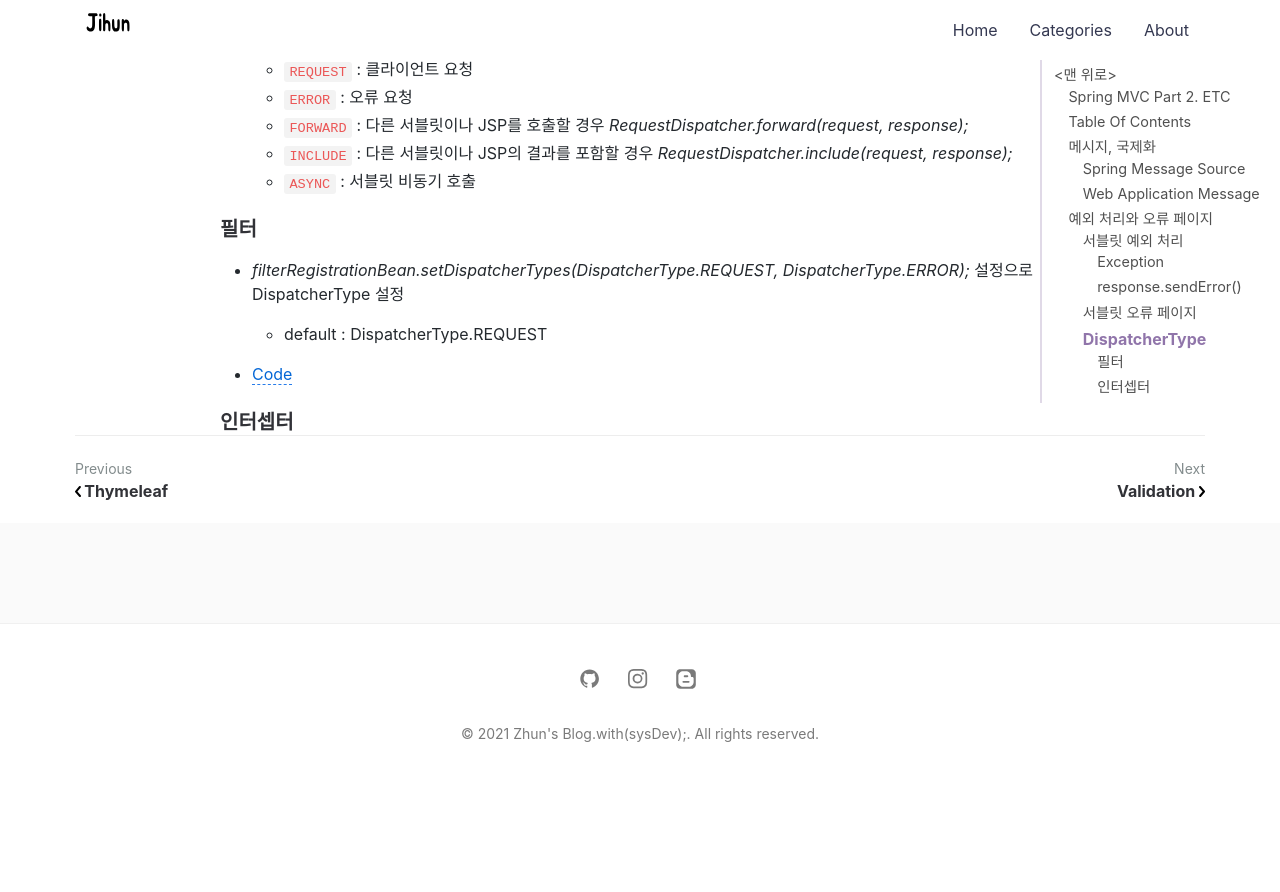
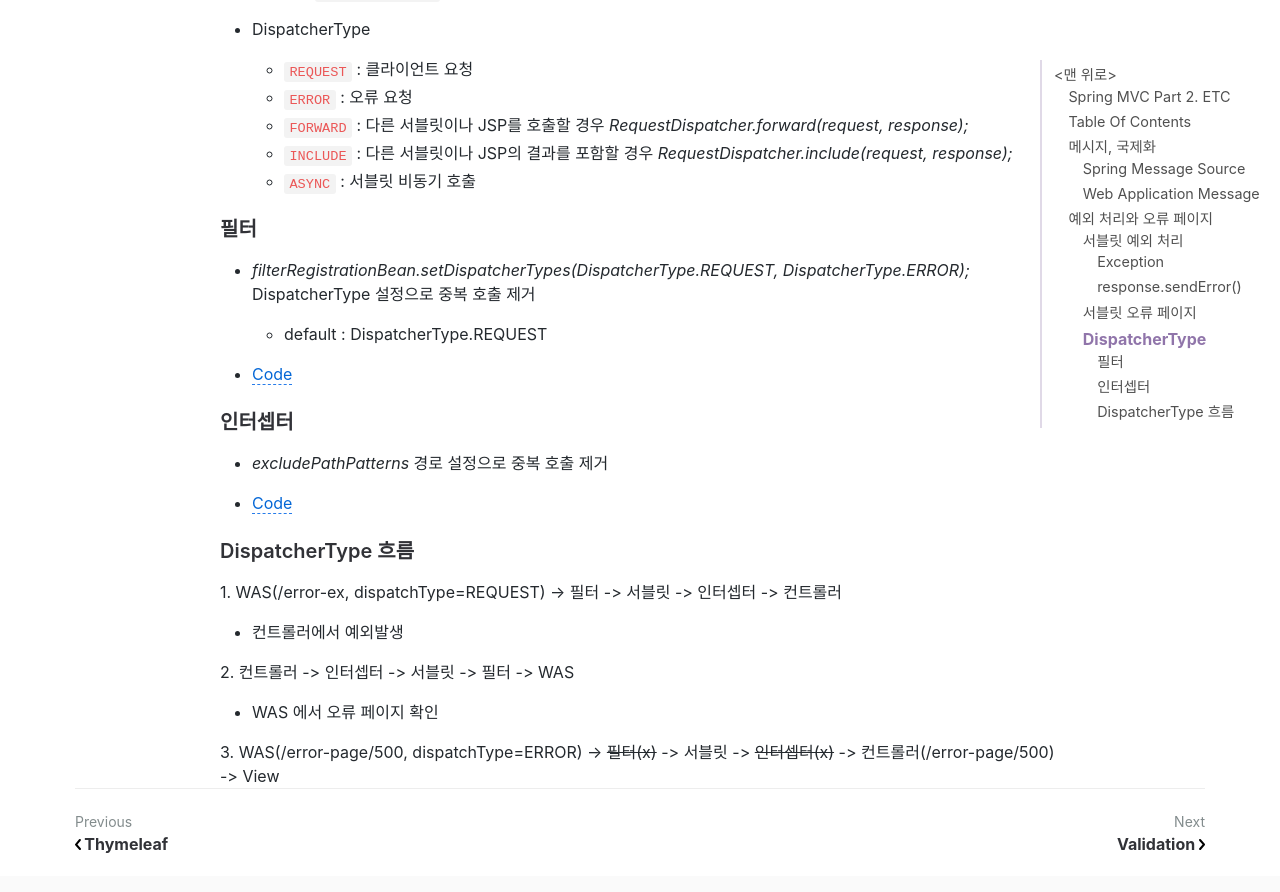
Before and after one commit to jihunparkme/jihunparkme.github.io, a Jekyll site: the page built from _posts/2021-10-12-Spring-MVC-Part2-Etc.md, in a window 1280 px wide and 900 px high, scrolled down 5576 px. Shown: the top 892 px of the window. Built offline with Jekyll 4.4.1, drawn with Linux system fonts in a browser that asks for light colours; nearby versions of some CDN libraries; comment, search, counter and statistics services are not loaded; before the commit the page ends 6365 px from its top, so only the background shows below that; some of the changed text lies outside the part shown.

Commit message:
[예외 처리와 오류 페이지] 서블릿 예외 처리 - 인터셉터

```diff
--- a/_posts/2021-10-12-Spring-MVC-Part2-Etc.md
+++ b/_posts/2021-10-12-Spring-MVC-Part2-Etc.md
@@ -243,10 +243,26 @@ public class ErrorPageController {
 
 ### 필터
 
-- <i>filterRegistrationBean.setDispatcherTypes(DispatcherType.REQUEST, DispatcherType.ERROR);</i> 설정으로 DispatcherType 설정
+- <i>filterRegistrationBean.setDispatcherTypes(DispatcherType.REQUEST, DispatcherType.ERROR);</i> DispatcherType 설정으로 중복 호출 제거
 
   - default : DispatcherType.REQUEST
 
 - [Code](https://github.com/jihunparkme/Inflearn_Spring_MVC_Part-2/commit/b8723959bbd7be824db14985c834e642fa018fba)
 
 ### 인터셉터
+
+- <i>excludePathPatterns</i> 경로 설정으로 중복 호출 제거
+
+- [Code](https://github.com/jihunparkme/Inflearn_Spring_MVC_Part-2/commit/38ea95fa9de3563ebc6a8111a38d2e6059cddcf8)
+
+### DispatcherType 흐름
+
+1\. WAS(/error-ex, dispatchType=REQUEST) -> 필터 -> 서블릿 -> 인터셉터 -> 컨트롤러
+
+- 컨트롤러에서 예외발생
+
+2\. 컨트롤러 -> 인터셉터 -> 서블릿 -> 필터 -> WAS
+
+- WAS 에서 오류 페이지 확인
+
+3\. WAS(/error-page/500, dispatchType=ERROR) -> ~~필터(x)~~ -> 서블릿 -> ~~인터셉터(x)~~ -> 컨트롤러(/error-page/500) -> View
```
